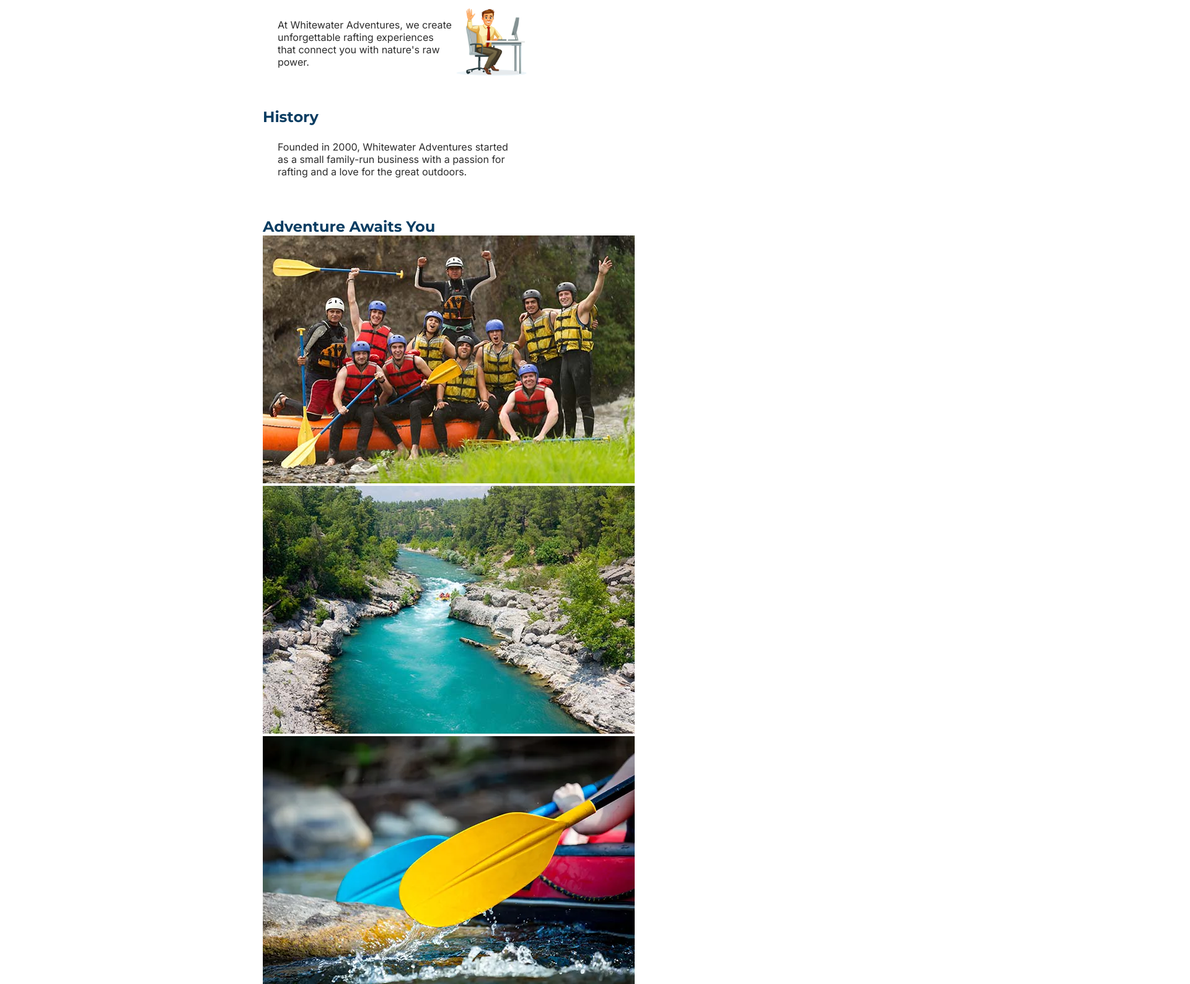
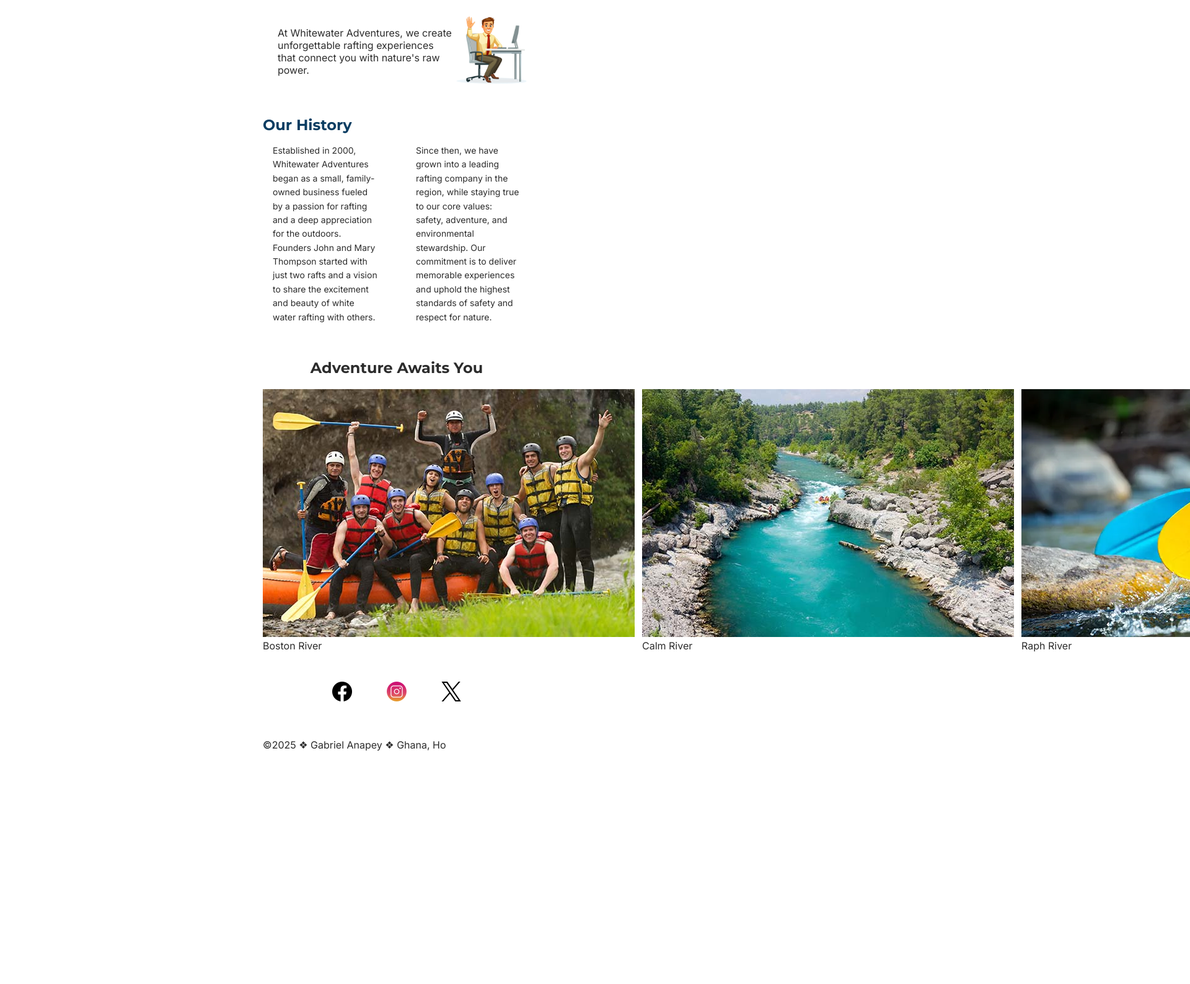
Before and after one commit to Anapey01/wdd130, a plain HTML site: page wwr/about.html in a window 1280 px wide. Shown: the part 357-1945 px from the top of the page at 62% size, 1920 px wide, since content can reach past the window. After the commit the page ends 1593 px from the top, so only its background shows below. Drawn offline with Linux system fonts and the light colour scheme.

Commit message:
I have finally gotten this working. I am now ready to commit my changes. I did some changes to the about.html and rafting.css files. I was finding it difficult at first to design the gallary section, but I have now managed to get it right. so I am commiting now with the message "Updated about page and styles for rafting section".

```diff
--- a/wwr/about.html
+++ b/wwr/about.html
@@ -6,7 +6,11 @@
     <meta name="description" content="A water rafting company">
     <meta name="author" content="Gabriel Anapey">
     <title>About Us - Water Rafting Company</title>
+
+    <!-- Link to external stylesheet -->
     <link rel="stylesheet" href="styles/rafting.css">
+
+    <!-- Google Fonts -->
     <link rel="preconnect" href="https://fonts.googleapis.com">
     <link rel="preconnect" href="https://fonts.gstatic.com" crossorigin>
     <link href="https://fonts.googleapis.com/css2?family=Inter:wght@400;500&family=Montserrat:wght@600;700&display=swap" rel="stylesheet">
@@ -17,37 +21,62 @@
         <nav>
             <a href="index.html">Home</a>
             <a href="about.html">About</a>
-            <a href="trips.htm">Trips</a>
+            <!-- File extension corrected from .htm to .html -->
+            <a href="trips.html">Trips</a>
             <a href="contact.html">Contact Us</a>
         </nav>
     </header>
+
     <main>
         <div class="hero">
             <img src="images/image1.webp" alt="Rafters enjoying white water adventure">
-            <h1>About Us - Water Rafting Company</h1>
+            <!--<h1>About Us - Water Rafting Company</h1>-->
             <article>
+                <h1>About Us - Water Rafting Company</h1>
                 <img src="images/image8.png" alt="Happy family after rafting trip">
                 <p>
                     At Whitewater Adventures, we create unforgettable rafting experiences that connect you with nature's raw power.
                 </p>
             </article>
-        </div>
-
+        </div> <!-- Closing tag added for .hero div to prevent nesting errors -->
 
         <section>
-            <h2>History</h2>
-            <p>
-                Founded in 2000, Whitewater Adventures started as a small family-run business with a passion for rafting and a love for the great outdoors.
-            </p>
+            <h2>Our History</h2>
+            <div class="history-content">
+                <p>
+                    Established in 2000, Whitewater Adventures began as a small, family-owned business fueled by a passion for rafting and a deep appreciation for the outdoors. Founders John and Mary Thompson started with just two rafts and a vision to share the excitement and beauty of white water rafting with others.
+                </p>
+                <p>
+                    Since then, we have grown into a leading rafting company in the region, while staying true to our core values: safety, adventure, and environmental stewardship. Our commitment is to deliver memorable experiences and uphold the highest standards of safety and respect for nature.
+                </p>
+            </div>
         </section>
 
-        <section>
+        <section class="gallery">
             <h2>Adventure Awaits You</h2>
-            <img src="images/image2.jpg" alt="Boston River">
-            <img src="images/image3.jpg" alt="Calm River ">
-            <img src="images/image4.webp" alt="Raph River">
-            <img src="images/image5.webp" alt="Smoeky River">
-            <img src="images/image6.jpg" alt="Peaceful raid">
+            <div class="gallery-images">
+                <figure>
+                    <img src="images/image2.jpg" alt="Boston River">
+                    <figcaption>Boston River</figcaption>
+                </figure>
+                <figure>
+                    <img src="images/image3.jpg" alt="Calm River">
+                    <figcaption>Calm River</figcaption>
+                </figure>
+                <figure>
+                    <img src="images/image4.webp" alt="Raph River">
+                    <figcaption>Raph River</figcaption>
+                </figure>
+                <figure>
+                    <img src="images/image5.webp" alt="Smoky River">
+                    <figcaption>Smoky River</figcaption>
+                </figure>
+                <figure>
+                    <!-- Alt text spelling corrected: 'Raid' -> 'Ride' -->
+                    <img src="images/image6.jpg" alt="Peaceful ride">
+                    <figcaption>Peaceful Ride</figcaption>
+                </figure>
+            </div>
         </section>
     </main>
 
--- a/wwr/styles/rafting.css
+++ b/wwr/styles/rafting.css
@@ -1,22 +1,22 @@
+/* ===========================
+   Root Variables (Theme Colors & Fonts)
+   =========================== */
 :root {
     --primary-color: #0a3d62;
     --secondary-color: #1e6254;
     --accent1-color: #d36b2b;
     --accent2-color: #d4a017;
     --neutral-light: #f9f8f4;
-    --text-color:#2c2c2c;
+    --text-color: #2c2c2c;
+
     --heading-font: 'Montserrat', sans-serif;
     --body-font: 'Inter', sans-serif;
 }
 
-header {
-    background-color: var(--primary-color);
-    color: var(--neutral-light);
-    display: grid;
-    grid-template-columns: 1fr auto;
-}
-
-*{
+/* ===========================
+   Global Resets
+   =========================== */
+* {
     box-sizing: border-box;
     margin: 0;
     padding: 0;
@@ -27,36 +27,94 @@ body {
     color: var(--text-color);
 }
 
+/* Limit max-width of major blocks for mobile design */
 header, body, footer {
     width: 480px;
     margin: 0 auto;
 }
 
+/* ===========================
+   Headings
+   =========================== */
 h1, h2 {
     font-family: var(--heading-font);
     color: var(--primary-color);
 }
 
+/* ===========================
+   Header and Navigation
+   =========================== */
+header {
+    background-color: var(--primary-color);
+    color: var(--neutral-light);
+    display: grid;
+    grid-template-columns: 1fr auto;
+}
+
+/* Logo styling */
+header img {
+    width: auto;
+    height: 60px;
+}
+
+nav {
+    display: flex;
+    justify-content: flex-end;
+}
+
+nav a {
+    color: white;
+    text-decoration: none; /* Removes underline */
+    padding: 8px 16px;
+    margin: 0 4px;
+}
+
+/* List styling if used with UL (not active in this HTML) */
+nav ul {
+    display: flex;
+    justify-content: space-between;
+    list-style: none;
+    gap: 24px;
+    padding: 0;
+    margin: 0;
+}
+
+/* ===========================
+   Layout Utility for Spacing
+   =========================== */
 nav, p, article, section {
     padding: 16px;
     margin: 8px;
 }
 
-nav a {
-  color: white;
-  text-decoration: none; /* optional: removes underline */
+/* ===========================
+   Social Media Section
+   =========================== */
+.socialMedia {
+    display: flex;
+    justify-content: center;
+    gap: 16px;
+    margin-bottom: 16px;
 }
 
-.socialMedia a{
+.socialMedia a {
     text-decoration: none;
 }
 
+.socialMedia img {
+    width: 32px;
+    height: 32px;
+}
+
+/* ===========================
+   Hero Section
+   =========================== */
 .hero {
     position: relative;
 }
 
 .hero img {
-    display : block;
+    display: block;
     width: 100%;
     height: auto;
 }
@@ -75,3 +133,56 @@ h1 {
     width: 125px;
     float: right;
 }
+
+/* ===========================
+   History Section (Two Column)
+   =========================== */
+.history-content {
+    display: grid;
+    grid-template-columns: 1fr 1fr;
+    gap: 30px;
+    align-items: center;
+}
+
+.history-content p {
+    margin: 0;
+    line-height: 1.6;
+    font-size: 14px;
+}
+
+/* ===========================
+   Gallery Section
+   =========================== */
+/* Uncomment the following styles if you want borders and background */
+/*
+.gallery {
+    background-color: var(--neutral-light);
+    border: 2px solid var(--text-color);
+    padding: 24px;
+    margin: 20px 0;
+}
+*/
+
+.gallery h2 {
+    font-family: var(--heading-font);
+    color: var(--text-color);
+    text-align: center;
+    margin-bottom: 20px;
+    font-size: 24px;
+}
+
+.gallery-images {
+    display: grid;
+    grid-template-columns: repeat(5, 1fr);
+    gap: 12px;
+}
+
+/* Uncomment to enable image styling in gallery */
+/*
+.gallery img {
+    width: 100%;
+    height: 120px;
+    object-fit: cover;
+    border: 1px solid #ccc;
+}
+*/
```
